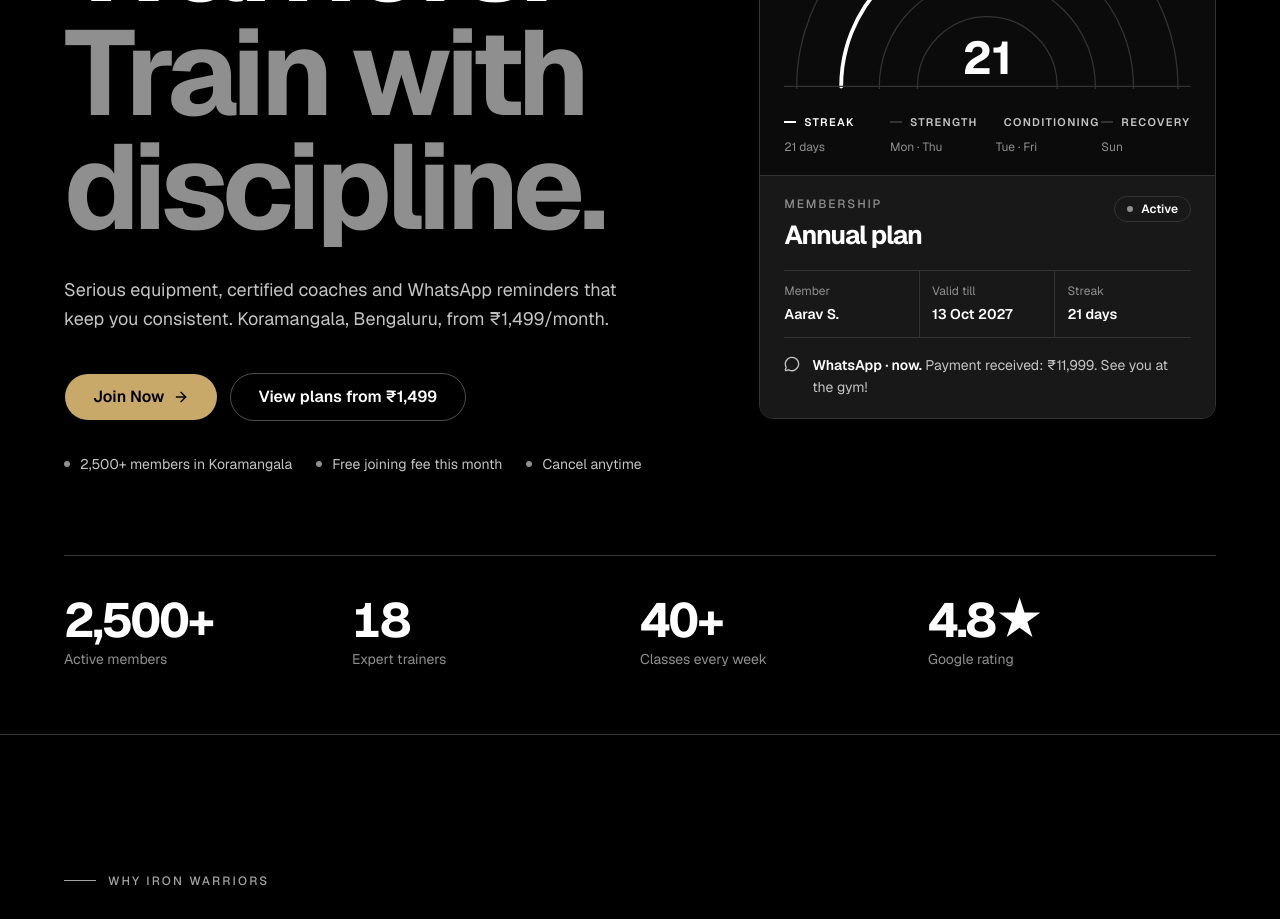
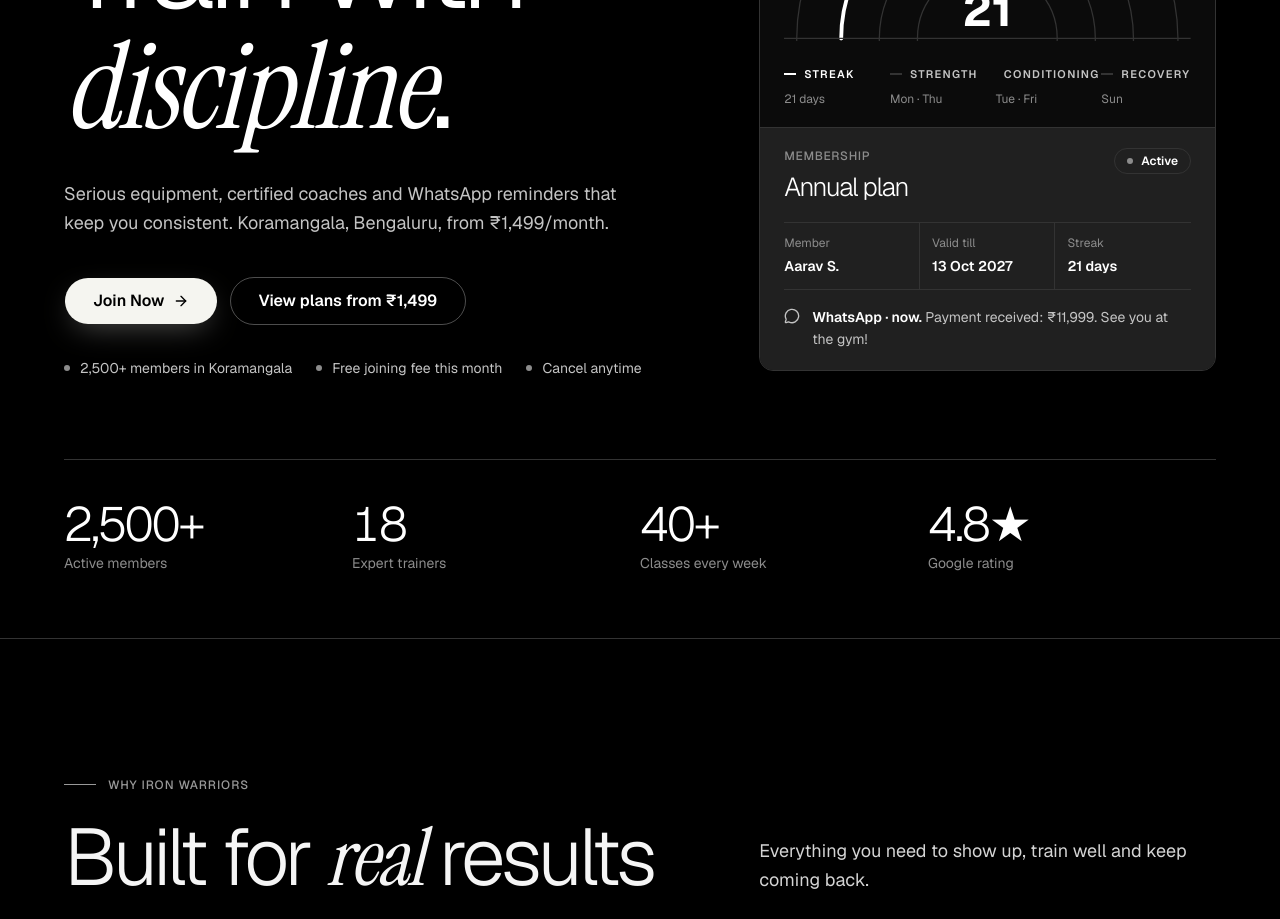
Before and after one commit to Grenish/iron-warriors, a Next.js app: page / in a window 1280 px wide. Shown: the part 460-1379 px from the top of the page. Built offline with nearby package versions, Linux system fonts and the light colour scheme.

Commit message:
Sequel prototype: void black, lamp cream accent, light sans with italic serif accent

```diff
--- a/src/app/globals.css
+++ b/src/app/globals.css
@@ -6,18 +6,16 @@
    bands are styled explicitly, not through a theme switch. */
 @custom-variant dark (&:is(.dark *));
 
-/* Iron Warriors design system, v3 "Monument".
-   True near-black canvas (#000, #0b0b0b, #181818) with #333 hairlines and no
-   drop shadows. White type does the work; oversized Inter Tight headlines
-   carry the brand. One scarce accent, muted brass #C8A96A, is reserved for
-   the primary CTA and active states only. Contrast (WCAG AA):
-     paper    #F5F5F5 on #000     19.3:1
-     graphite #D4D4D4 on #000     14.0:1 (body copy)
-     mist     #C4C4C4 on #181818  10.0:1
-     pewter   #A3A3A3 on #181818   6.9:1
-     fog      #8F8F8F on #181818   5.2:1, on #000 6.3:1
-     black    #000 on brass        9.6:1 (primary CTA label) */
-
+/* Iron Warriors design system, "Sequel" prototype.
+   Pitch-black void (#000) with flat #202020 cards and #333 hairlines.
+   Strictly achromatic. The single accent is lamp cream #F5F5F0 on the
+   primary filled pill, the only element with a soft shadow. Headlines are
+   Geist 300 with one Instrument Serif italic word. Contrast (WCAG AA):
+     white    #FFFFFF on #000      21:1
+     graphite #D4D4D4 on #000      14.0:1 (body)
+     pewter   #999999 on #202020    5.9:1, on #000 7.4:1
+     fog      #8C8C8C on #202020    4.9:1, on #000 6.2:1
+     black    #000 on lamp cream   19.6:1 */
 :root {
   --page-max-width: 1200px;
   --card-padding: 32px;
@@ -29,13 +27,13 @@
   --card-foreground: #f5f5f5;
   --popover: #0b0b0b;
   --popover-foreground: #f5f5f5;
-  --primary: #c8a96a;
+  --primary: #f5f5f0;
   --primary-foreground: #000000;
-  --secondary: #181818;
+  --secondary: #202020;
   --secondary-foreground: #f5f5f5;
-  --muted: #181818;
-  --muted-foreground: #a3a3a3;
-  --accent: #181818;
+  --muted: #202020;
+  --muted-foreground: #999999;
+  --accent: #202020;
   --accent-foreground: #f5f5f5;
   --destructive: #f87171;
   --border: #333333;
@@ -47,7 +45,7 @@
   /* Surfaces */
   --color-ink: #000000;
   --color-ink-2: #0b0b0b;
-  --color-ink-3: #181818;
+  --color-ink-3: #202020;
   --color-bone: #0b0b0b;
   --color-line: #262626;
   --color-line-strong: #3d3d3d;
@@ -56,15 +54,16 @@
   /* Text */
   --color-paper: #f5f5f5;
   --color-graphite: #d4d4d4;
-  --color-pewter: #a3a3a3;
+  --color-pewter: #999999;
   --color-mist: #c4c4c4;
-  --color-fog: #8f8f8f;
+  --color-fog: #8c8c8c;
 
   /* The single accent: muted brass. Token keeps its old name so the
      component API is unchanged. */
-  --color-crimson: #c8a96a;
-  --color-crimson-deep: #b39352;
-  --color-ember: #c8a96a;
+  --color-crimson: #f5f5f0;
+  --color-crimson-deep: #e4e4dc;
+  --color-ember: #f5f5f0;
+  --shadow-lamp: 0 10px 30px -10px rgba(245, 245, 240, 0.35);
 
   /* Type scale */
   --text-caption: 12px;
@@ -99,7 +98,7 @@
 
 @theme inline {
   --font-sans: var(--font-geist), ui-sans-serif, system-ui, -apple-system, "Segoe UI", Roboto, sans-serif;
-  --font-heading: var(--font-archivo), var(--font-geist), ui-sans-serif, system-ui, sans-serif;
+  --font-heading: var(--font-geist), ui-sans-serif, system-ui, sans-serif;
   --color-background: var(--background);
   --color-foreground: var(--foreground);
   --color-ring: var(--ring);
@@ -123,9 +122,9 @@
 /* Monumental display type: Inter Tight 700, tight tracking. */
 @utility headline {
   font-family: var(--font-heading);
-  font-weight: 700;
-  letter-spacing: -0.045em;
-  line-height: 0.95;
+  font-weight: 300;
+  letter-spacing: -0.05em;
+  line-height: 1;
   text-wrap: balance;
 }
 
@@ -133,7 +132,7 @@
   font-size: 12px;
   line-height: 16px;
   font-weight: 500;
-  letter-spacing: 0.16em;
+  letter-spacing: 0.06em;
   text-transform: uppercase;
 }
 
@@ -145,7 +144,7 @@
   font-size: 12px;
   line-height: 16px;
   font-weight: 500;
-  letter-spacing: 0.18em;
+  letter-spacing: 0.08em;
   text-transform: uppercase;
   color: var(--color-pewter);
   &::before {
@@ -156,13 +155,29 @@
   }
 }
 
+/* The one italic display serif word in each headline. */
+@utility serif-accent {
+  font-family: var(--font-serif), Georgia, serif;
+  font-style: italic;
+  font-weight: 400;
+  letter-spacing: -0.02em;
+}
+
+/* Frosted glass chip with an inner top highlight. */
+@utility glass-chip {
+  background: rgba(255, 255, 255, 0.06);
+  border: 1px solid rgba(255, 255, 255, 0.14);
+  box-shadow: inset 0 1px 0 rgba(255, 255, 255, 0.14);
+  backdrop-filter: blur(12px);
+}
+
 @utility eyebrow-dark {
   color: var(--color-pewter);
 }
 
 @utility figure {
   font-family: var(--font-heading);
-  font-weight: 700;
+  font-weight: 300;
   letter-spacing: -0.04em;
   font-variant-numeric: tabular-nums;
 }
@@ -185,7 +200,7 @@
     outline-offset: 3px;
   }
   ::selection {
-    background: #c8a96a;
+    background: #f5f5f0;
     color: #000000;
   }
 }
--- a/src/app/page.tsx
+++ b/src/app/page.tsx
@@ -119,6 +119,19 @@ const disciplines = [
   { label: "Recovery", days: "Sun" },
 ]
 
+// Sets one word of a headline in the italic display serif.
+function Accented({ text, word }: { text: string; word?: string }) {
+  if (!word || !text.includes(word)) return <>{text}</>
+  const [before, ...rest] = text.split(word)
+  return (
+    <>
+      {before}
+      <span className="serif-accent">{word}</span>
+      {rest.join(word)}
+    </>
+  )
+}
+
 // Section header used on every band. Left aligned, editorial: label and
 // headline on the left, the supporting line on the right on wide screens.
 function SectionIntro({
@@ -127,12 +140,14 @@ function SectionIntro({
   text,
   dark = false,
   id,
+  accent,
 }: {
   eyebrow: string
   title: string
   text: string
   dark?: boolean
   id?: string
+  accent?: string
 }) {
   return (
     <div className="mb-12 grid gap-6 sm:mb-16 lg:grid-cols-12 lg:items-end lg:gap-10">
@@ -145,7 +160,7 @@ function SectionIntro({
             dark ? "text-white" : "text-paper"
           )}
         >
-          {title}
+          <Accented text={title} word={accent} />
         </h2>
       </div>
       <p
@@ -191,7 +206,7 @@ function FeatureText({
   )
 }
 
-const cardBase = "rounded-2xl border border-line-dark bg-black p-6 sm:p-10"
+const cardBase = "rounded-2xl border border-line-dark bg-ink-3 p-6 sm:p-10"
 const panel = "rounded-xl border border-line-dark bg-ink-2"
 
 export default function Home() {
@@ -208,9 +223,9 @@ export default function Home() {
               <div className="lg:col-span-7">
                 <a
                   href="#reminders"
-                  className="inline-flex min-h-10 items-center gap-3 rounded-full border border-line-dark py-1.5 pr-4 pl-1.5 text-body-sm text-mist transition-colors hover:border-fog hover:text-white"
+                  className="inline-flex min-h-10 items-center gap-3 glass-chip rounded-full py-1.5 pr-4 pl-1.5 text-body-sm text-mist transition-colors hover:border-fog hover:text-white"
                 >
-                  <span className="rounded-full border border-white/40 px-2.5 py-1 text-[11px] font-semibold tracking-[0.12em] text-white uppercase">
+                  <span className="rounded-full bg-crimson px-2.5 py-1 text-[11px] font-medium tracking-[0.06em] text-black uppercase">
                     New
                   </span>
                   WhatsApp reminders on every membership
@@ -219,7 +234,9 @@ export default function Home() {
 
                 <h1 className="headline mt-10 text-[56px] sm:text-[88px] lg:text-[120px]">
                   Iron Warriors.
-                  <span className="block text-fog">Train with discipline.</span>
+                  <span className="block">
+                    Train with <span className="serif-accent">discipline</span>.
+                  </span>
                 </h1>
 
                 <p className="mt-8 max-w-xl text-subheading text-mist">
@@ -366,6 +383,7 @@ export default function Home() {
             <SectionIntro
               eyebrow="Why Iron Warriors"
               title="Built for real results"
+              accent="real"
               text="Everything you need to show up, train well and keep coming back."
             />
             <div className="grid gap-4 lg:grid-cols-5">
@@ -500,13 +518,14 @@ export default function Home() {
               dark
               eyebrow="Member stories"
               title="Trusted in Koramangala"
+              accent="Trusted"
               text="Rated 4.8★ on Google by the people who train here every week."
             />
             <div className="grid gap-4 sm:grid-cols-2 lg:grid-cols-4">
               {testimonials.map(({ quote, name, plan, area }) => (
                 <figure
                   key={name}
-                  className="flex flex-col justify-between gap-8 rounded-2xl border border-line-dark bg-black p-6 sm:p-8"
+                  className="flex flex-col justify-between gap-8 rounded-2xl border border-line-dark bg-ink-3 p-6 sm:p-8"
                 >
                   <div>
                     <span aria-hidden className="headline block text-[44px] leading-none text-fog">
@@ -534,6 +553,7 @@ export default function Home() {
             <SectionIntro
               eyebrow="Auto WhatsApp reminders"
               title="Your membership, on autopilot"
+              accent="autopilot"
               text="Every member gets automatic WhatsApp messages: a payment confirmation as soon as you subscribe, renewal reminders 7 days and 1 day before your plan ends, and optional workout reminders on your training days."
             />
             <div className="grid gap-10 lg:grid-cols-12 lg:gap-16">
@@ -568,6 +588,7 @@ export default function Home() {
             <SectionIntro
               eyebrow="Membership plans"
               title="Pick your plan"
+              accent="plan"
               text="Simple pricing in INR, GST included. No joining fee this month. Every plan comes with WhatsApp reminders."
             />
             <Pricing />
@@ -584,7 +605,7 @@ export default function Home() {
             <div className="lg:col-span-4">
               <p className="eyebrow">FAQ</p>
               <h2 className="headline mt-6 text-[44px] text-paper sm:text-[64px]">
-                Questions, answered
+                Questions, <span className="serif-accent">answered</span>
               </h2>
               <p className="mt-5 text-subheading text-graphite">
                 Everything members usually ask before they join.
@@ -615,7 +636,7 @@ export default function Home() {
             <div className="lg:col-span-8">
               <p className="eyebrow eyebrow-dark">Start today</p>
               <h2 className="headline mt-6 text-[56px] sm:text-[88px] lg:text-[112px]">
-                Ready when you are.
+                Ready when <span className="serif-accent">you</span> are.
               </h2>
               <p className="mt-6 max-w-xl text-subheading text-mist">
                 No joining fee this month, WhatsApp reminders on every plan and a coach on the
--- a/src/components/pricing.tsx
+++ b/src/components/pricing.tsx
@@ -47,7 +47,7 @@ export function Pricing() {
               key={plan.id}
               className={cn(
                 "relative [--card-spacing:--spacing(7)]! sm:[--card-spacing:--spacing(7)]!",
-                featured && "border-white bg-ink-3 text-white xl:-my-3 xl:py-10"
+                featured && "border-crimson/80 bg-ink-3 text-white xl:-my-3 xl:py-10"
               )}
             >
               <CardHeader>
--- a/src/components/site-header.tsx
+++ b/src/components/site-header.tsx
@@ -28,7 +28,7 @@ export function BrandMark({ className }: { className?: string }) {
       >
         IW
       </span>
-      <span className="font-heading text-[15px] font-semibold tracking-[0.18em] uppercase">Iron Warriors</span>
+      <span className="font-heading text-[15px] font-semibold tracking-[0.08em] uppercase">Iron Warriors</span>
     </span>
   )
 }
--- a/src/components/ui/badge.tsx
+++ b/src/components/ui/badge.tsx
@@ -8,7 +8,7 @@ const badgeVariants = cva(
   {
     variants: {
       variant: {
-        default: "border-white/70 bg-transparent text-white",
+        default: "glass-chip text-white",
         dark: "bg-ink text-white [a]:hover:bg-ink-3",
         secondary:
           "border-line bg-ink-3 text-paper [a]:hover:bg-ink-2",
--- a/src/components/ui/button.tsx
+++ b/src/components/ui/button.tsx
@@ -7,10 +7,10 @@ const buttonVariants = cva(
   {
     variants: {
       variant: {
-        // Primary actions are solid brass pills, one per view where possible.
+        // Primary actions are lamp cream pills, one per view where possible.
         // Secondary actions are solid ink or a firm outline. "inverse" is
         // the ghost outline pill for dark bands.
-        default: "bg-crimson text-black hover:bg-crimson-deep",
+        default: "bg-crimson text-black shadow-lamp hover:bg-crimson-deep",
         dark: "border-white/25 bg-transparent text-white hover:border-white hover:bg-white/5",
         outline:
           "border-line-strong bg-transparent text-paper hover:border-paper hover:bg-white/5 aria-expanded:bg-ink-3",
--- a/src/components/ui/card.tsx
+++ b/src/components/ui/card.tsx
@@ -11,7 +11,7 @@ function Card({
       data-slot="card"
       data-size={size}
       className={cn(
-        "group/card flex flex-col gap-(--card-spacing) overflow-hidden rounded-xl border border-line bg-ink-2 py-(--card-spacing) text-body text-card-foreground [--card-spacing:--spacing(6)] sm:[--card-spacing:var(--card-padding)] has-data-[slot=card-footer]:pb-0 has-[>img:first-child]:pt-0 data-[size=sm]:[--card-spacing:--spacing(5)] data-[size=sm]:has-data-[slot=card-footer]:pb-0 *:[img:first-child]:rounded-t-xl *:[img:last-child]:rounded-b-xl",
+        "group/card flex flex-col gap-(--card-spacing) overflow-hidden rounded-xl border border-line-dark bg-ink-3 py-(--card-spacing) text-body text-card-foreground [--card-spacing:--spacing(6)] sm:[--card-spacing:var(--card-padding)] has-data-[slot=card-footer]:pb-0 has-[>img:first-child]:pt-0 data-[size=sm]:[--card-spacing:--spacing(5)] data-[size=sm]:has-data-[slot=card-footer]:pb-0 *:[img:first-child]:rounded-t-xl *:[img:last-child]:rounded-b-xl",
         className
       )}
       {...props}
```
Also changed, not shown: src/app/layout.tsx (+7 -6 lines).
